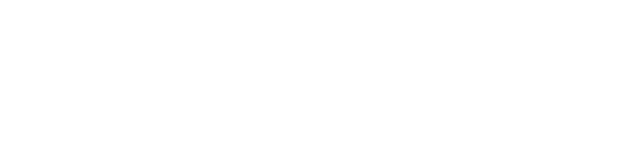
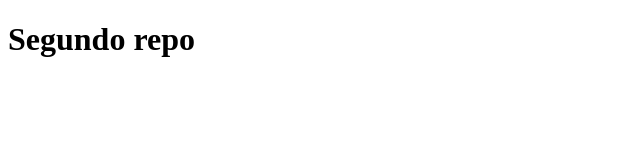
Before and after one commit to Mabelinaa/repoGITMabel, a plain HTML site: page index.html in a window 1280 px wide. Shown: the whole page, without its empty margins (0-640 px from the left). Drawn offline with Linux system fonts and the light colour scheme.

Commit message:
segundo commit clase Santiago

```diff
--- a/index.html
+++ b/index.html
@@ -7,6 +7,6 @@
     <title>Document</title>
 </head>
 <body>
-
+    <h1> Segundo repo</h1>
 </body>
 </html>
```
